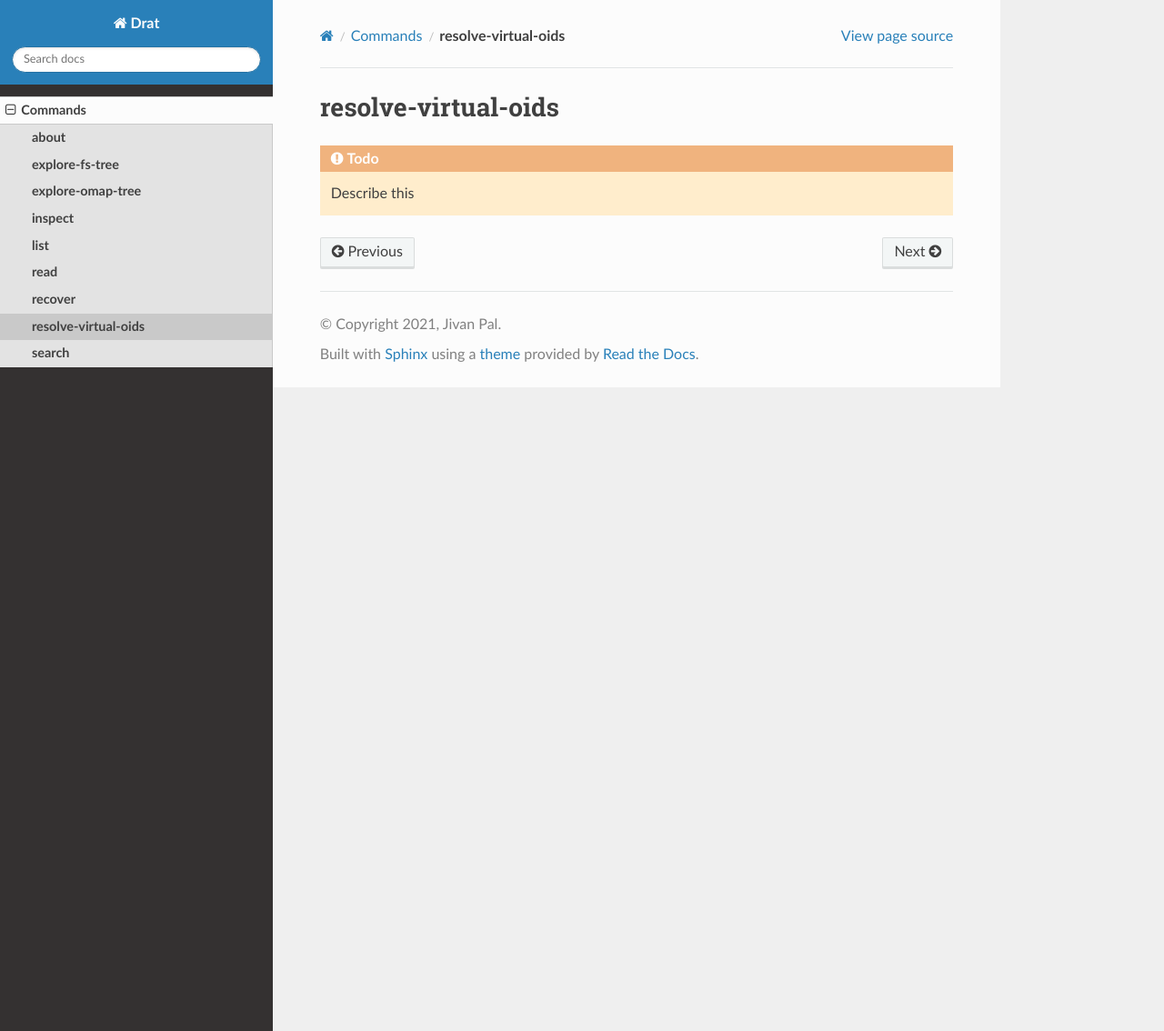
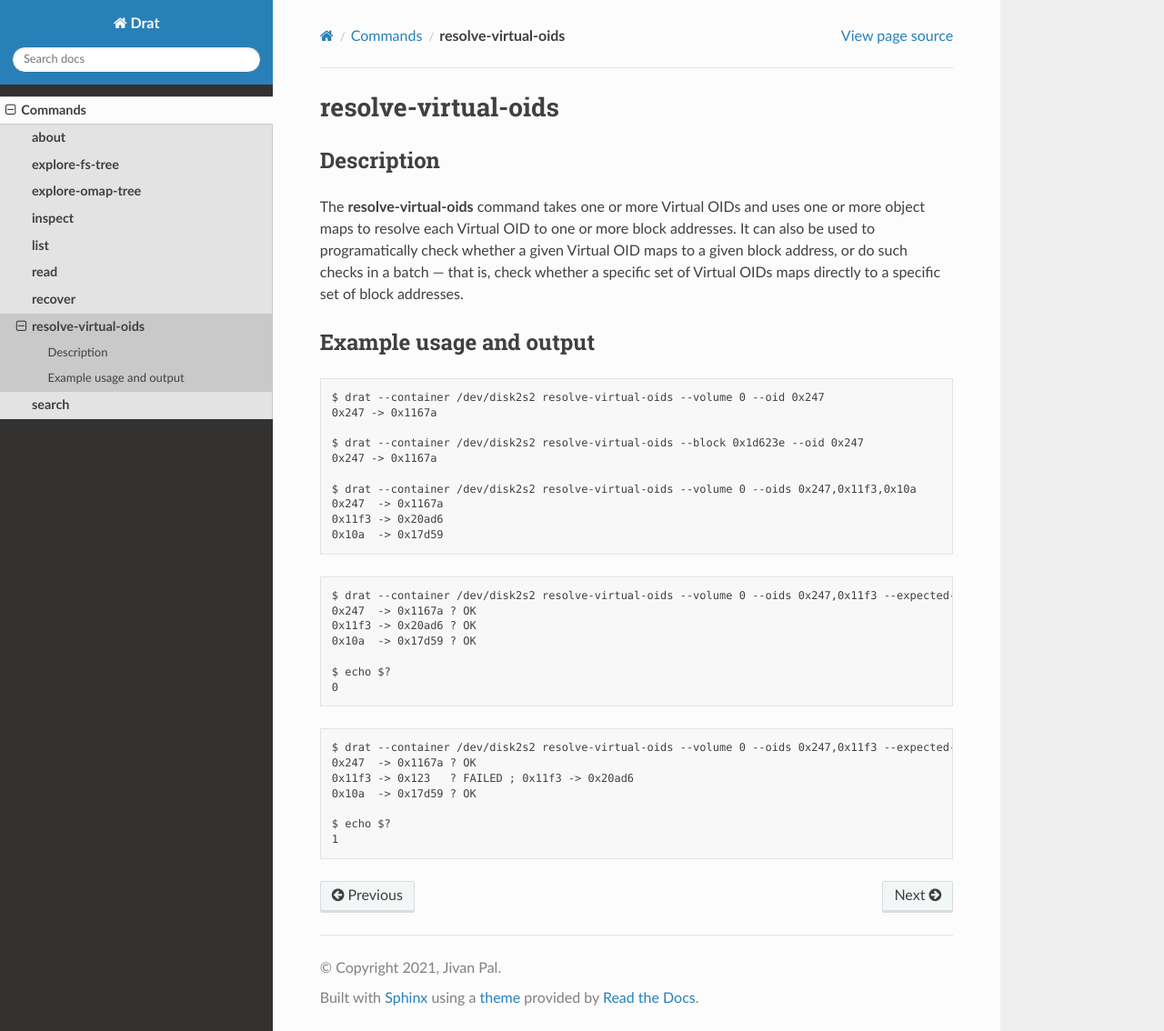
Before and after one commit to jivanpal/drat, a Sphinx documentation site: the page built from docs/commands/resolve-virtual-oids.md, in a window 1280 px wide and 1134 px high. Shown: the whole window at 91% size. Built offline with Sphinx 7.4.7 and the Read the Docs theme 2.0.0, drawn with Linux system fonts in a browser that asks for light colours.

Commit message:
Summarise `resolve-virtual-oids` along with examples

````diff
--- a/docs/commands/resolve-virtual-oids.md
+++ b/docs/commands/resolve-virtual-oids.md
@@ -2,5 +2,46 @@
 
 # {command}`resolve-virtual-oids`
 
-```{todo} Describe this
+## Description
+
+The {command}`resolve-virtual-oids` command takes one or more Virtual OIDs and
+uses one or more object maps to resolve each Virtual OID to one or more block
+addresses. It can also be used to programatically check whether a given Virtual
+OID maps to a given block address, or do such checks in a batch — that is,
+check whether a specific set of Virtual OIDs maps directly to a specific
+set of block addresses.
+
+## Example usage and output
+
 ```
+$ drat --container /dev/disk2s2 resolve-virtual-oids --volume 0 --oid 0x247
+0x247 -> 0x1167a
+
+$ drat --container /dev/disk2s2 resolve-virtual-oids --block 0x1d623e --oid 0x247
+0x247 -> 0x1167a
+
+$ drat --container /dev/disk2s2 resolve-virtual-oids --volume 0 --oids 0x247,0x11f3,0x10a
+0x247  -> 0x1167a
+0x11f3 -> 0x20ad6
+0x10a  -> 0x17d59
+```
+
+```
+$ drat --container /dev/disk2s2 resolve-virtual-oids --volume 0 --oids 0x247,0x11f3 --expected-addresses 0x1167a,0x20ad6,0x17d59
+0x247  -> 0x1167a ? OK
+0x11f3 -> 0x20ad6 ? OK
+0x10a  -> 0x17d59 ? OK
+
+$ echo $?
+0
+```
+
+```
+$ drat --container /dev/disk2s2 resolve-virtual-oids --volume 0 --oids 0x247,0x11f3 --expected-addresses 0x1167a,0x123,0x17d59
+0x247  -> 0x1167a ? OK
+0x11f3 -> 0x123   ? FAILED ; 0x11f3 -> 0x20ad6
+0x10a  -> 0x17d59 ? OK
+
+$ echo $?
+1
+```
````
